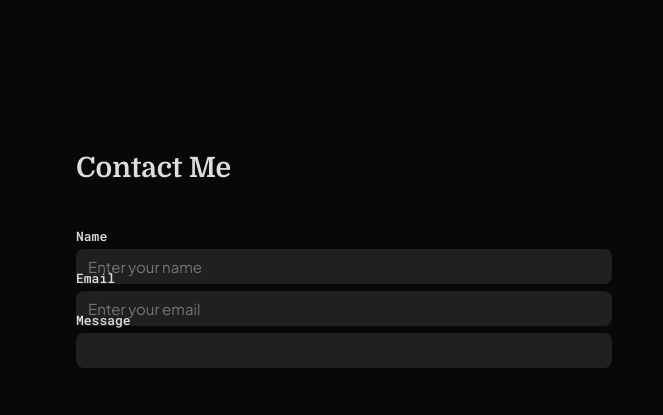
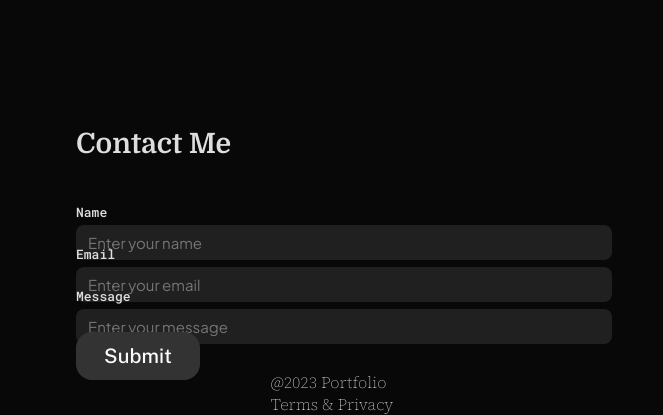
Before and after one commit to Aloklovescode/CapstoneProject, a plain HTML site: page index.html in a window 1280 px wide. Shown: the part 4681-5096 px from the top of the page, without its empty margins (308-971 px from the left). Before the commit the page ends 5061 px from the top, so only its background shows below. Drawn offline with nearby package versions, Linux system fonts and the light colour scheme; a web font is replaced by a local one.

Commit message:
Update index.html

```diff
--- a/index.html
+++ b/index.html
@@ -240,12 +240,22 @@
                         <label for="email">Email</label>
                         <input type="email" placeholder="Enter your email" id="email">
                     </formrow>
-                    <formrow>
+                    <formrow id="third">
                         <label for="message">Message</label>
-                        <input name="message" type="text" id="message">
+                        <input name="message" type="text" id="message" placeholder="Enter your message">
                     </formrow>
+                    <div class="submit-btn">
+                        <input type="submit" value="Submit">
+                    </div>
                 </form>
             </div>
+        </div>
+        <footer>
+            <div class="footer-container">
+                <div class="page-link">@2023 Portfolio</div>
+                <div class="button-lrg">Terms & Privacy</div>
+            </div>
+        </footer>
         </div>
     </div>
 
```
